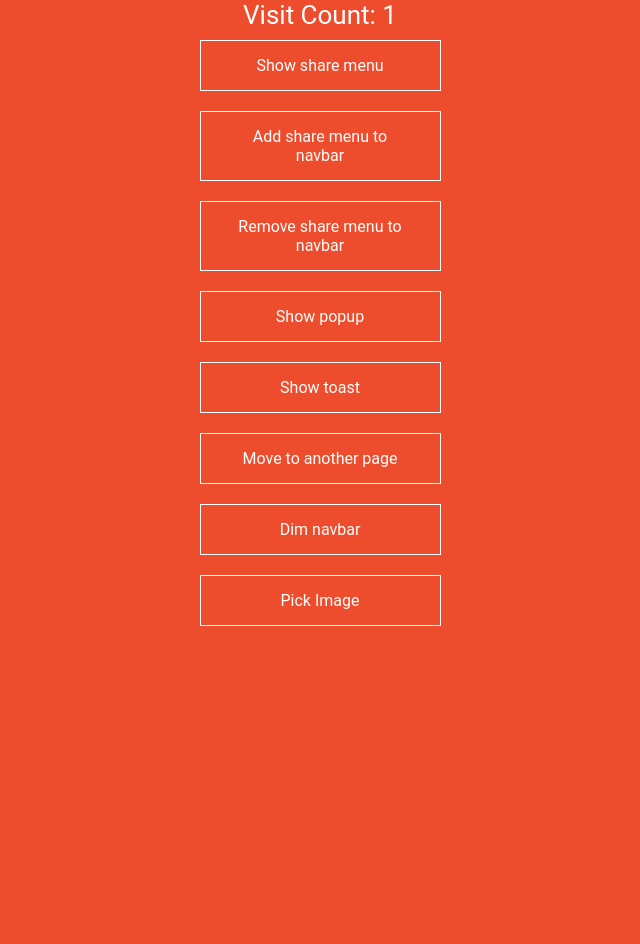
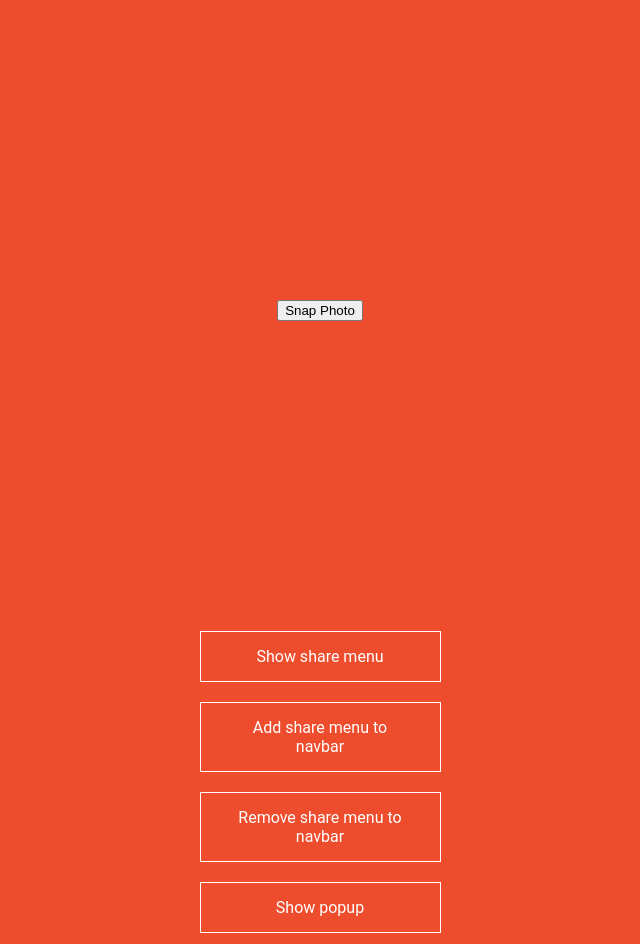
Before and after one commit to iqballmuhammad/web-bridge-playground, a React (Create React App) app: page / in a window 1280 px wide. Shown: the top 944 px of the page, without its empty margins (320-960 px from the left). Built offline with nearby package versions, Linux system fonts and the light colour scheme; no server answers.

Commit message:
pick image update

```diff
--- a/src/components/LandingPage.js
+++ b/src/components/LandingPage.js
@@ -16,7 +16,34 @@ class LandingPage extends Component {
     window.addEventListener("share", e => {
       this.showShare();
     });
+    this.initStream();
   }
+
+  initStream = () => {
+    // Grab elements, create settings, etc.
+    var video = document.getElementById("video");
+
+    // Get access to the camera!
+    if (navigator.mediaDevices && navigator.mediaDevices.getUserMedia) {
+      // Not adding `{ audio: true }` since we only want video now
+      navigator.mediaDevices
+        .getUserMedia({ video: true })
+        .then(function(stream) {
+          // video.src = window.URL.createObjectURL(stream);
+          video.srcObject = stream;
+          video.play();
+        });
+    }
+
+    // Elements for taking the snapshot
+    var canvas = document.getElementById("canvas");
+    var context = canvas.getContext("2d");
+
+    // Trigger photo take
+    document.getElementById("snap").addEventListener("click", function() {
+      context.drawImage(video, 0, 0, 640, 480);
+    });
+  };
   showShare = () => {
     const shareImage = document.getElementById("myImage").src;
     window["bridgeCallHandler"]("share", {
@@ -125,7 +152,7 @@ class LandingPage extends Component {
       "pickImage",
       {
         maxCount: 1,
-        type: 0
+        type: 1
       },
       res => {
         var c = document.getElementById("myCanvas");
@@ -137,7 +164,13 @@ class LandingPage extends Component {
           ctx.drawImage(imageObj1, 0, 0, 300, 300);
           imageObj2.src = overlay;
           imageObj2.onload = function() {
-            ctx.drawImage(imageObj2, 0, 0, 300, 300);
+            ctx.drawImage(
+              imageObj2,
+              0,
+              0,
+              imageObj2.naturalHeight,
+              imageObj2.naturalWidth
+            );
             var img = c.toDataURL("image/png");
             document.getElementById("myImage").src = img;
           };
@@ -156,7 +189,9 @@ class LandingPage extends Component {
         >
           <div className="overlay-text">Click anywhere to undim</div>
         </div>
-        <div>Visit Count: {this.state.visitCount}</div>
+        <video id="video" width="300" height="300" autoplay />
+        <button id="snap">Snap Photo</button>
+        <canvas id="canvas" width="300" height="300" />
         <div className="item" onClick={this.showShare}>
           Show share menu
         </div>
@@ -181,7 +216,7 @@ class LandingPage extends Component {
         <div className="item" onClick={this.pickImage}>
           Pick Image
         </div>
-        <canvas id="myCanvas" width="300" height="300" />
+        <canvas id="myCanvas" />
         <img id="myImage" style={{ display: "none" }} alt="myImage" />
         <div
           className="item"
```
